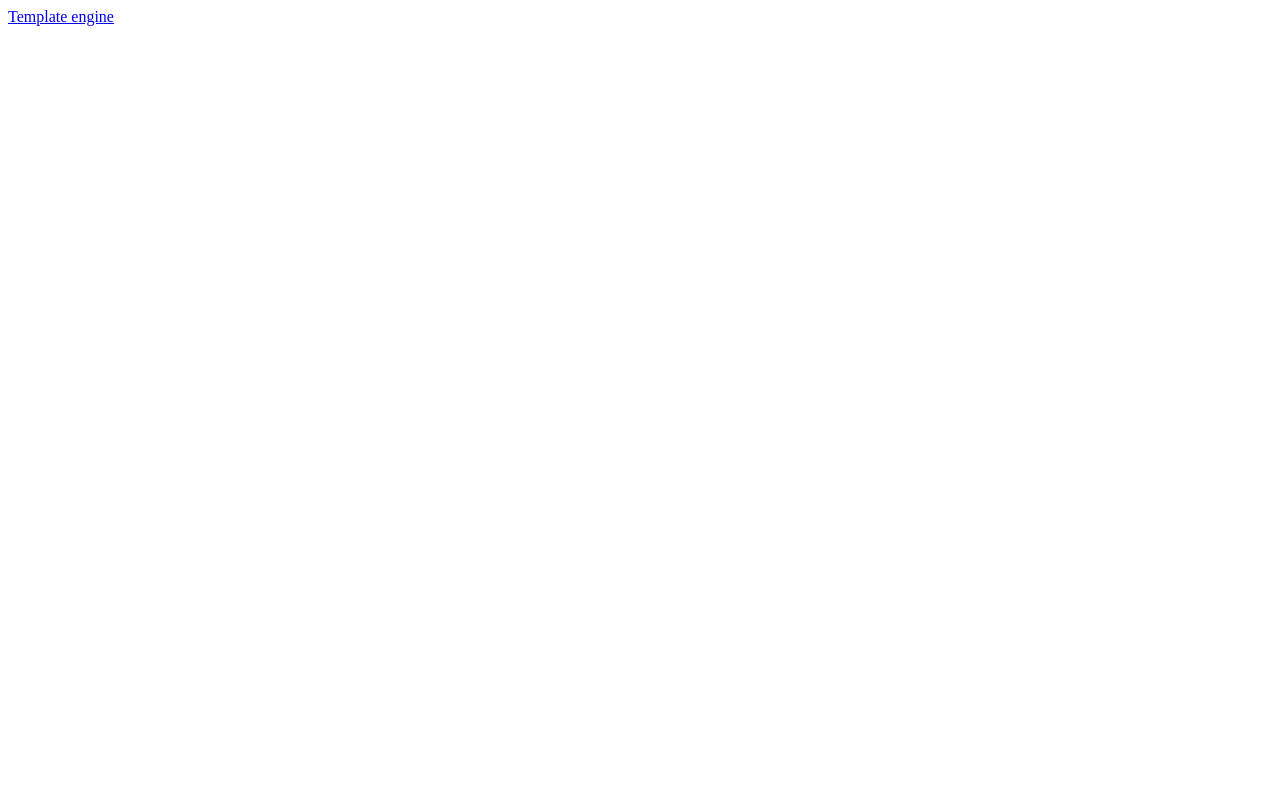
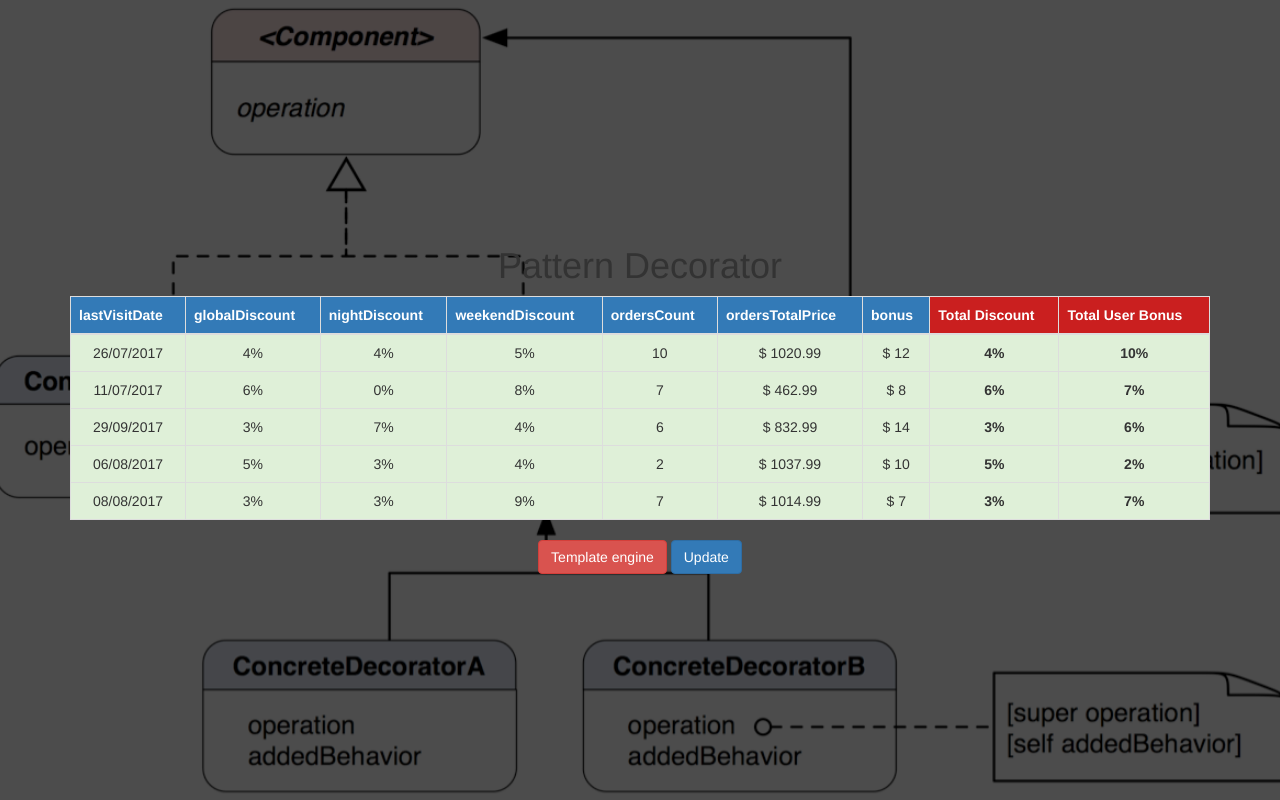
Before and after one commit to romarios1987/pattern-decorator, a plain HTML site: page index.html in a window 1280 px wide. Drawn offline with nearby package versions, Linux system fonts and the light colour scheme.

Commit message:
add code for project pattern decorator

```diff
--- a/index.html
+++ b/index.html
@@ -3,9 +3,35 @@
 <head>
     <meta charset="UTF-8">
     <title>Pattern Decorator</title>
+    <link rel="stylesheet" href="style.css">
+    <link rel="stylesheet" href="https://maxcdn.bootstrapcdn.com/bootstrap/3.3.7/css/bootstrap.min.css">
 </head>
 <body>
+<div class="container">
+    <h1>Pattern Decorator</h1>
+    <table class="table data-table table-hover bg-success text-center table-bordered">
+        <thead>
+        <tr class="bg-primary">
+            <th>lastVisitDate</th>
+            <th>globalDiscount</th>
+            <th>nightDiscount</th>
+            <th>weekendDiscount</th>
+            <th>ordersCount</th>
+            <th>ordersTotalPrice</th>
+            <th>bonus</th>
+            <th class="bg-danger">Total Discount</th>
+            <th class="bg-danger">Total User Bonus</th>
+        </tr>
+        </thead>
+        <tbody>
 
-<a href="template.html" target="_blank">Template engine</a>
+        </tbody>
+    </table>
+    <div class="wrap-btn">
+        <a class="btn btn-danger" href="template.html" target="_blank">Template engine</a>
+        <a class="btn btn-primary" href="" onclick="location.reload();">Update</a>
+    </div>
+</div>
+<script src="script.js"></script>
 </body>
 </html>
--- /dev/null
+++ b/script.js
@@ -0,0 +1,101 @@
+var randomDate = function randomDate(start, end) {
+    var rand = Math.random();
+    var date = new Date(start.getTime() + rand * (end.getTime() - start.getTime()));
+    var currentDate = ('0' + date.getDate()).slice(-2) + '/' + ('0' + (date.getMonth() + 1)).slice(-2) + '/' + date.getFullYear();
+    return currentDate;
+};
+
+function User() {
+    this.lastVisitDate = randomDate(new Date(2017, 6, 1), new Date());
+    this.globalDiscount = Math.round(Math.random() * 5) + 2;
+    this.nightDiscount = Math.round(Math.random() * 10);
+    this.weekendDiscount = Math.round(Math.random() * 10);
+    this.ordersCount = Math.round(Math.random() * 10);
+    this.ordersTotalPrice = Math.round(Math.random() * 1000) + 100.99;
+    this.bonus = Math.round(Math.random() * 10) + 5;
+
+    this.getDiscount = function () {
+        var nowDate = new Date();
+        var totalDiscount = 0;
+        if (nowDate.getHours >= 23 || nowDate.getHours <= 5) {
+            totalDiscount += this.nightDiscount;
+        }
+        if (nowDate.getDay() >= 1 && nowDate.getDay() <= 5) {
+            totalDiscount += this.globalDiscount;
+        }
+        if (nowDate.getDay() == 0 && nowDate.getDay() == 6) {
+            totalDiscount += this.weekendDiscount;
+        }
+        return totalDiscount;
+    };
+
+    this.getBonus = function () {
+        var bonus = 0;
+        var nowDate = Date.parse(new Date());
+        var tenDaysLater = nowDate - 1000 * 60 * 60 * 24 * 10;
+        var lastVisitDate = Date.parse(new Date(this.lastVisitDate));
+        if (lastVisitDate > tenDaysLater && lastVisitDate < nowDate) {
+            bonus += this.bonus;
+        }
+        bonus += this.ordersCount;
+        return bonus;
+    }
+}
+
+//var dataTable = document.querySelector('table.data-table tbody');
+var arr = [];
+for (var i = 0; i < 5; i++) {
+    arr[i] = new User();
+}
+
+var dataTable = document.querySelector('table.data-table tbody');
+arr.forEach(function (item) {
+    var tr = document.createElement('tr');
+
+    var tdLastVisit = document.createElement('td');
+    tdLastVisit.setAttribute('data-name', 'last-visit');
+    tdLastVisit.innerText = item.lastVisitDate;
+    dataTable.appendChild(tr);
+    tr.appendChild(tdLastVisit);
+
+    var tdGlobalDiscount = document.createElement('td');
+    tdGlobalDiscount.setAttribute('data-name', 'global-discount');
+    tdGlobalDiscount.innerText = item.globalDiscount + "%";
+    tr.appendChild(tdGlobalDiscount);
+
+    var tdNightDiscount = document.createElement('td');
+    tdNightDiscount.setAttribute('data-name', 'night-discount');
+    tdNightDiscount.innerText = item.nightDiscount + "%";
+    tr.appendChild(tdNightDiscount);
+
+    var tdWeekendDiscount = document.createElement('td');
+    tdWeekendDiscount.setAttribute('data-name', 'weekend-discount');
+    tdWeekendDiscount.innerText = item.weekendDiscount + "%";
+    tr.appendChild(tdWeekendDiscount);
+
+    var tdOrdersCount = document.createElement('td');
+    tdOrdersCount.setAttribute('data-name', 'orders-count');
+    tdOrdersCount.innerText = item.ordersCount;
+    tr.appendChild(tdOrdersCount);
+
+    var tdOrdersTotalPrice = document.createElement('td');
+    tdOrdersTotalPrice.setAttribute('data-name', 'orders-total-price');
+    tdOrdersTotalPrice.innerText = "$ " + item.ordersTotalPrice;
+    tr.appendChild(tdOrdersTotalPrice);
+
+    var tdUserBonus = document.createElement('td');
+    tdUserBonus.setAttribute('data-name', 'user-bonus');
+    tdUserBonus.innerText = "$ " + item.bonus;
+    tr.appendChild(tdUserBonus);
+
+    var tdTotalDiscount = document.createElement('td');
+    tdTotalDiscount.setAttribute('data-name', 'total-discount');
+    tdTotalDiscount.innerText = item.getDiscount() + "%";
+    tr.appendChild(tdTotalDiscount);
+
+    var tdTotalBonus = document.createElement('td');
+    tdTotalBonus.setAttribute('data-name', 'total-bonus');
+    tdTotalBonus.innerText = item.getBonus() + "%";
+    tr.appendChild(tdTotalBonus);
+
+});
--- /dev/null
+++ b/style.css
@@ -0,0 +1,34 @@
+body{
+    background-image: url('bg.png');
+    background-repeat: no-repeat;
+    -webkit-background-size: cover;
+    background-size: cover;
+    background-position: center center;
+}
+body::before {
+    position: absolute;
+    content: '';
+    top: 0;
+    left: 0;
+    width: 100%;
+    height: 100%;
+    background-color: rgba(0, 0, 0, .7);
+}
+.data-table .bg-danger{
+    background-color: #ca1f1f;
+}
+.data-table td:nth-child(8){
+    font-weight: 700;
+}
+.data-table td:nth-child(9){
+    font-weight: 700;
+}
+.container{
+    display: flex;
+    flex-direction: column;
+    align-items: center;
+    height: 100%;
+    min-height: 100vh;
+    justify-content: center;
+    position: relative;
+}
```
Also changed, not shown: bg.png (added).
